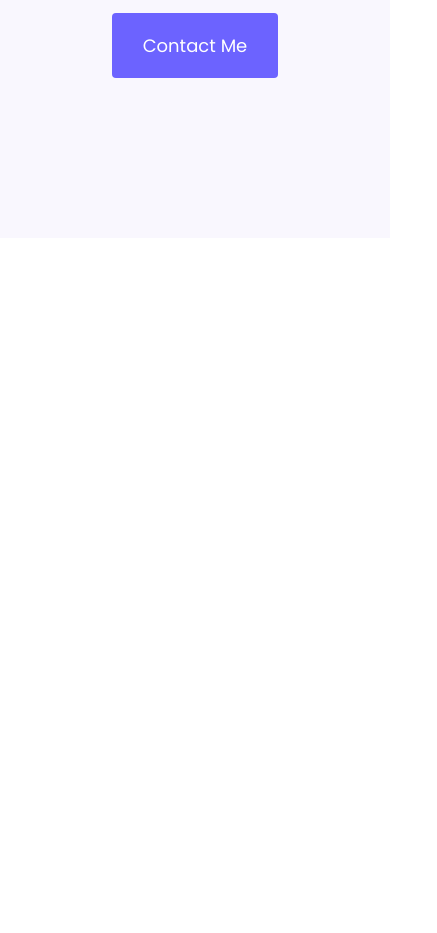
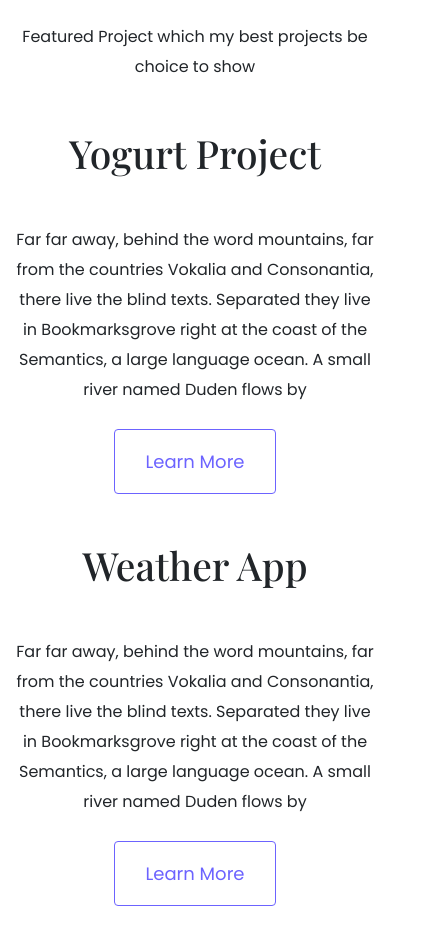
Before and after one commit to khensani8/Portfolio-Project, a plain HTML site: page index.html in a window 390 px wide. Shown: the part 551-1484 px from the top of the page, 437 px wide, since content can reach past the window. Before the commit the page ends 844 px from the top, so only its background shows below. Drawn offline with nearby package versions, Linux system fonts and the light colour scheme; a web font is replaced by a local one.

Commit message:
integrated homepage content design

```diff
--- a/index.html
+++ b/index.html
@@ -58,5 +58,70 @@
         <a href="#" class="btn btn-branding">Contact Me</a>
       </div>
     </div>
+    <p class="text-center mb-5 mt-5">
+      Featured Project which my best projects be choice to show
+    </p>
+    <div class="container">
+      <div class="row mb-5">
+        <div class="col d-none d-lg-block">
+          <img
+            src="images/yogurt.png"
+            alt="Screenshot of Yogurt project"
+            class="img-fluid" />
+        </div>
+        <div class="col">
+          <div class="project-description">
+            <h2 class="mb-5">Yogurt Project</h2>
+            <p class="mb-4" id="">
+              Far far away, behind the word mountains, far from the countries
+              Vokalia and Consonantia, there live the blind texts. Separated
+              they live in Bookmarksgrove right at the coast of the Semantics, a
+              large language ocean. A small river named Duden flows by
+            </p>
+            <a href="#" class="btn btn-branding-outline">Learn More</a>
+          </div>
+        </div>
+      </div>
+      <div class="row mb-5">
+        <div class="col">
+          <div class="project-description">
+            <h2 class="mb-5">Weather App</h2>
+            <p class="mb-4" id="">
+              Far far away, behind the word mountains, far from the countries
+              Vokalia and Consonantia, there live the blind texts. Separated
+              they live in Bookmarksgrove right at the coast of the Semantics, a
+              large language ocean. A small river named Duden flows by
+            </p>
+            <a href="#" class="btn btn-branding-outline">Learn More</a>
+          </div>
+        </div>
+        <div class="col d-none d-lg-block">
+          <img
+            src="images/weather.png"
+            alt="Screenshot of Yogurt project"
+            class="img-fluid" />
+        </div>
+      </div>
+      <div class="row mb-5">
+        <div class="col d-none d-lg-block">
+          <img
+            src="images/diconary.png"
+            alt="Screenshot of Yogurt project"
+            class="img-fluid" />
+        </div>
+        <div class="col">
+          <div class="project-description">
+            <h2 class="mb-5">Diconary Project</h2>
+            <p class="mb-4" id="">
+              Far far away, behind the word mountains, far from the countries
+              Vokalia and Consonantia, there live the blind texts. Separated
+              they live in Bookmarksgrove right at the coast of the Semantics, a
+              large language ocean. A small river named Duden flows by
+            </p>
+            <a href="#" class="btn btn-branding-outline">Learn More</a>
+          </div>
+        </div>
+      </div>
+    </div>
   </body>
 </html>
--- a/styles/portfolio.css
+++ b/styles/portfolio.css
@@ -19,14 +19,17 @@ h6 {
 h1 {
   font-size: 96px;
   font-weight: bold;
+  line-height: 1.5;
 }
 
 h2 {
-  font-family: var(--default-font-family);
+  font-size: 64px;
 }
 
 p {
   font-family: "Poppins", san-serif;
+  font-size: 16px;
+  line-height: 30px;
 }
 
 .hero {
@@ -57,3 +60,32 @@ p {
   line-height: 27px;
   padding: 18px 30px;
 }
+
+.btn-branding-outline {
+  color: var(--branding-color);
+  border: 1px solid var(--branding-color);
+  font-size: 18px;
+  line-height: 27px;
+  padding: 18px 30px;
+  border-radius: 4px;
+}
+.project-description {
+  padding: 120px 60px;
+}
+
+@media (max-width: 900px) {
+  h1 {
+    font-size: 50px;
+    line-height: 1.5;
+  }
+  h2 {
+    font-size: 39px;
+  }
+  .hero {
+    padding: 80px 20px;
+  }
+  .project-description {
+    padding: 0;
+    text-align: center;
+  }
+}
```
Also changed, not shown: images/diconary.png (added), images/weather.png (added), images/yogurt.png (added), 1 other file.
